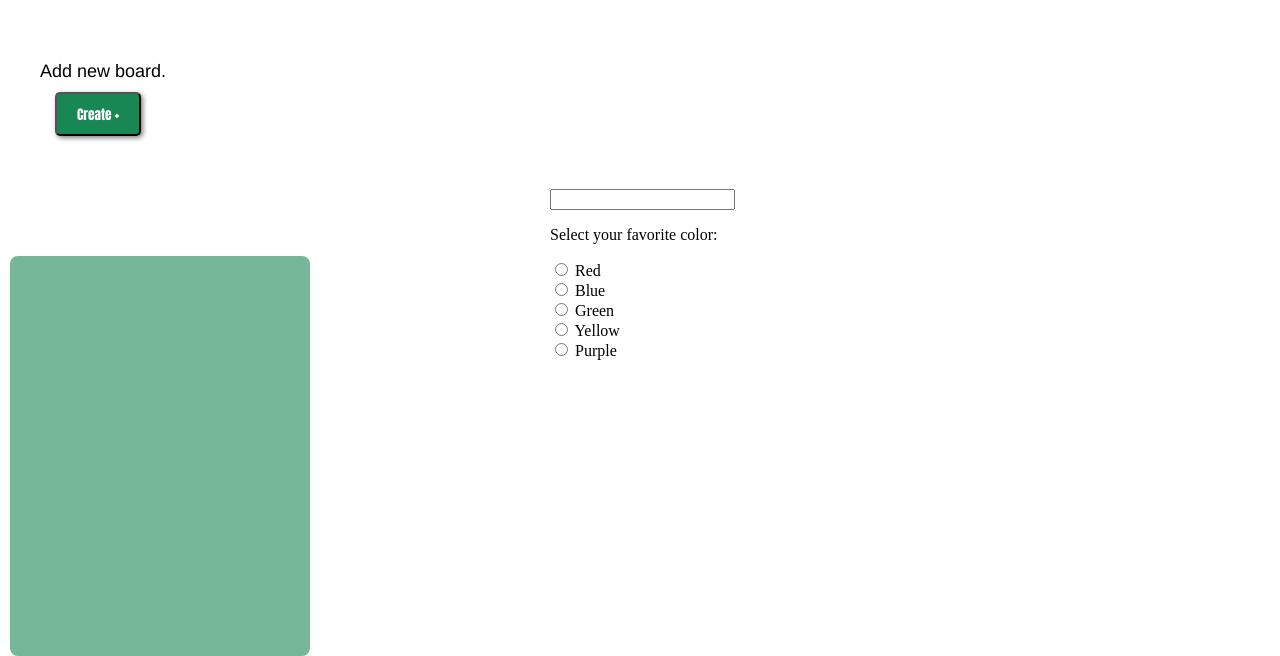
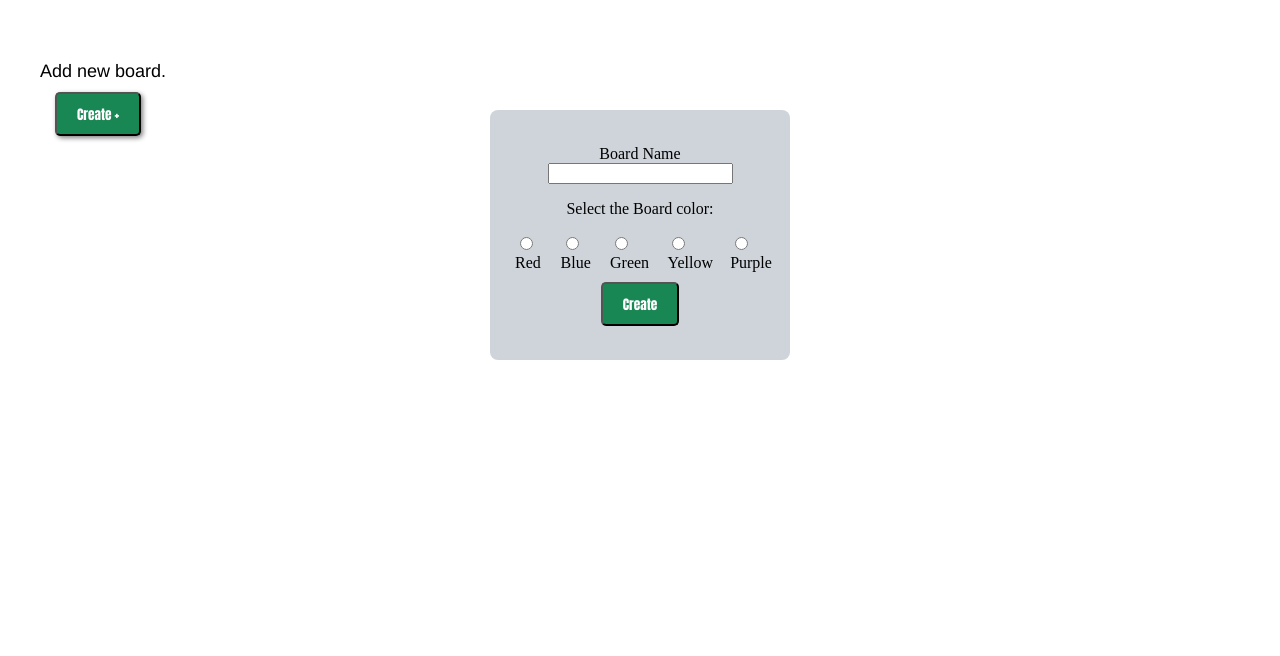
Before and after one commit to gabrielatakeda/TaskQueue, a plain HTML site: page index.html in a window 1280 px wide. Both pictures are taken after a click on the button "Create +". Shown: the part 210-866 px from the top of the page. After the commit the page ends 800 px from the top, so only its background shows below. Drawn offline with Linux system fonts and the light colour scheme.

Commit message:
criação de boards

```diff
--- a/index.html
+++ b/index.html
@@ -26,12 +26,18 @@
 
     <div class="contaier">
         <p class="boards_text1"><strong>BOARDS</strong></p>
-        <div for="botaoCriar" class="boards_text2">Add new board. <!--Texto adicionado para adicionar uma nova tarefa--></div>
+        <div for="botaoCriar" class="boards_text2">Add new board.</div> <!--Texto adicionado para adicionar uma nova tarefa-->
         <button class="botaoCreate" id="botaoCriar" name="botaoCriar">Create +</button> <!--Botão para criar nova tarefa-->
 
-        <div id="formNewBoard" class="hide">
-            <input id="inputBoard" class=""></input>
-            <p>Select your favorite color:</p>
+        <div id="formNewBoard" class="hide"> <!-- isso é o formulario de criação de board -->
+            <label for="BoardName">Board Name</label>
+            <input id="BoardName" class=""></input>
+            <p>Select the Board color:</p>
+
+            <form>
+
+                <div class="innerForm">
+
                     <label>
                         <input type="radio" name="color" value="Red"> Red
                     </label><br>
@@ -49,12 +55,20 @@
                     </label><br>
                 </div>
 
+                <div class="organização">
+                    <button type="submit" class="botaoCreate2" id="criarBoard">Create</button>
                 </div>
 
+            </form>
 
-    <div>
-        <p class="primeiroQuadrado" id="primeiroQuadrado"></p>
         </div>
+
+        <div id="teste">
+            <div id="filho"></div>
+        </div>
+
+    </div>
+
 
 
 </body>
--- a/script.js
+++ b/script.js
@@ -1,7 +1,7 @@
 let boards = []
 
 
-document.getElementById("botaoCriar").addEventListener("click", function criar(evento){
+document.getElementById("botaoCriar").addEventListener("click", function aparecer(evento){
     let divBoardForm  = document.getElementById("formNewBoard");
 
     if(divBoardForm.classList.contains("hide")){
@@ -12,10 +12,45 @@ document.getElementById("botaoCriar").addEventListener("click", function criar(e
         divBoardForm.classList.add("hide")
     }
 
+})
+
+const form = document.querySelector("form");
+var cont = 0
 
 
-   /* let boardName = document.getElementById("inputBoard").value
-    boards.push(boardName)
-    console.log(boards);
-    document.getElementById("inputBoard").value = ""*/
-})
+form.addEventListener(
+    "submit",
+    (event) => {
+        const data = new FormData(form);
+        let output = "";
+        for (const entry of data) {
+            output = `${entry[1]}\r`;
+        }
+    event.preventDefault();
+
+    let board = document.createElement("div")
+    board.classList.add("Quadrado")
+
+    board.id = "quadrado"+cont
+
+    console.log(board.id)
+
+    var teste = document.getElementById("teste")
+
+    var filho = document.getElementById("filho")
+
+    teste.insertBefore(board, filho)
+
+    var selectedBoard = document.getElementById("quadrado"+cont)
+
+    selectedBoard.style.backgroundColor = output
+    selectedBoard.innerHTML = output
+
+    cont++
+
+
+
+
+    }
+
+)
--- a/style.css
+++ b/style.css
@@ -89,28 +89,67 @@ header{
     background-color: rgb(35, 197, 122); /*Cor de fundo*/
 }
 
-.primeiroQuadrado {
-    right: 850px;
+.Quadrado {
     position: absolute;
     z-index: auto;
-    background-color: #75B798; /*Cor de fundo*/
     height: 400px; /*Altura*/
     width: 300px; /*Comprimento*/
     margin: 120px; /*Margem em relação aos elementos que estão ao seu redor*/
     border-radius: 8px; /*Borda arredondada*/
 }
 
-.hide{
+.hide{ /*classe apenas para esconder elementos*/
     display: none;
 }
 
 .formNewBoard{
-    position: absolute;
-    z-index: 2;
-    left: 550px;
+    position: absolute; /*posicionamento dentro do container*/
+    z-index: 2; /*posição "z" do elemento*/
+    left: 490px;
     bottom: 230px;
+    background-color: rgb(206,212,218);
+    height: 250px;
+    width: 300px;
+    display: flex;
+        justify-content: center;
+    align-items: center;
+    flex-direction: column;
+    border-radius: 8px;
+
+}
+
+.innerForm{
+    margin-left: 25px;
+    display: flex;
+    flex-direction: row;
+    justify-content: center;
+    align-items: center;
 }
 
 .container{
     position: relative;
 }
+
+.botaoCreate2 {
+    background-color: rgb(25, 135, 84); /*Cor de fundo*/
+    color: white; /*Cor do texto*/
+    font-family: Impact, Haettenschweiler, 'Arial Narrow Bold', sans-serif; /*Fonte do texto*/
+    border-radius: 5px; /*Borda arredondada*/
+    padding-top: 10px; /*Define a altura do espaço de preenchimento na parte superior do elemento*/
+    padding-bottom: 10px; /*Define a altura do espaço de preenchimento na parte inferior do elemento*/
+    padding-left: 20px; /*Define a largura do preenchimento à esquerda do elemento*/
+    padding-right: 20px; /*Define a largura do preenchimento à direita do elemento*/
+    cursor: pointer; /*O cursor do mouse altera quando passa pelo elemento*/
+    margin-top: 10px;
+ }
+
+ .organização{
+    display: flex;
+    justify-content: center;
+    align-items: center;
+ }
+
+ #teste{
+    width: 100%;
+    height: 100px;
+ }
```
Lines whose indentation alone changed are shown as unchanged.
